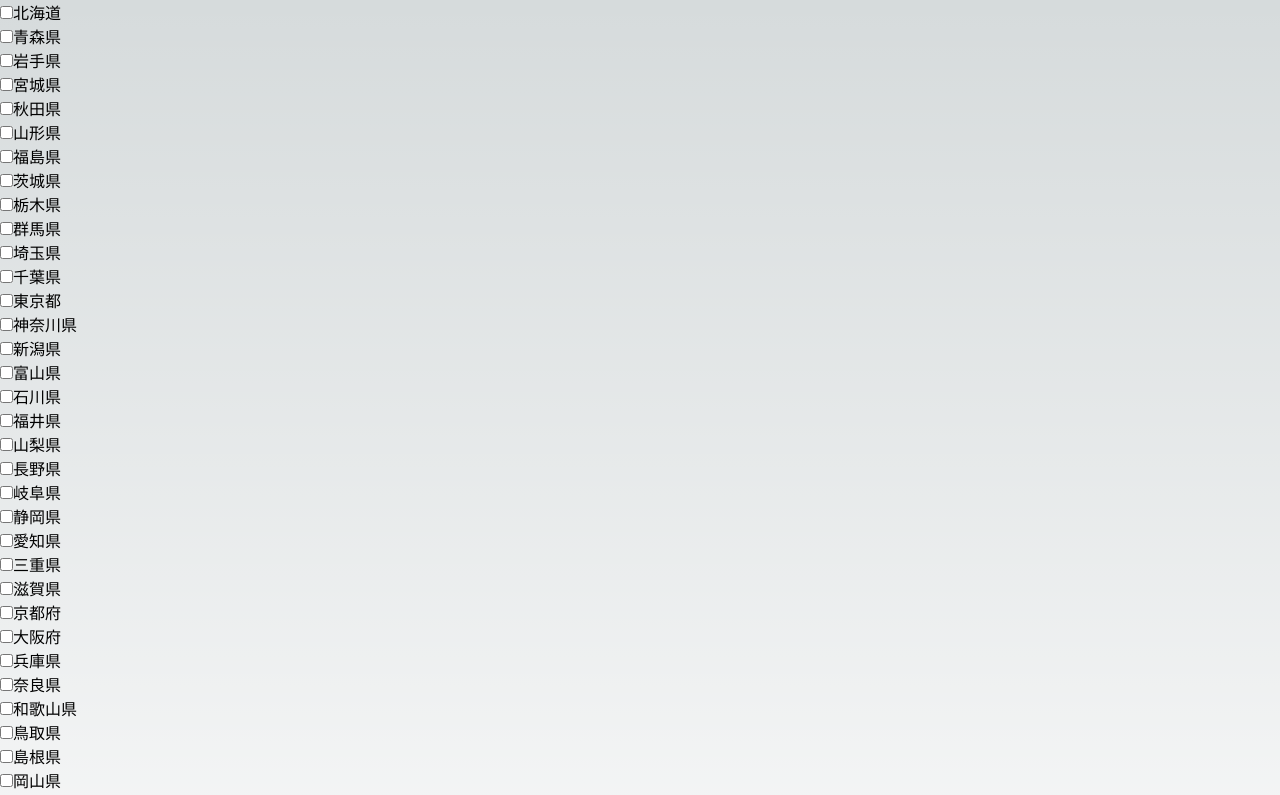
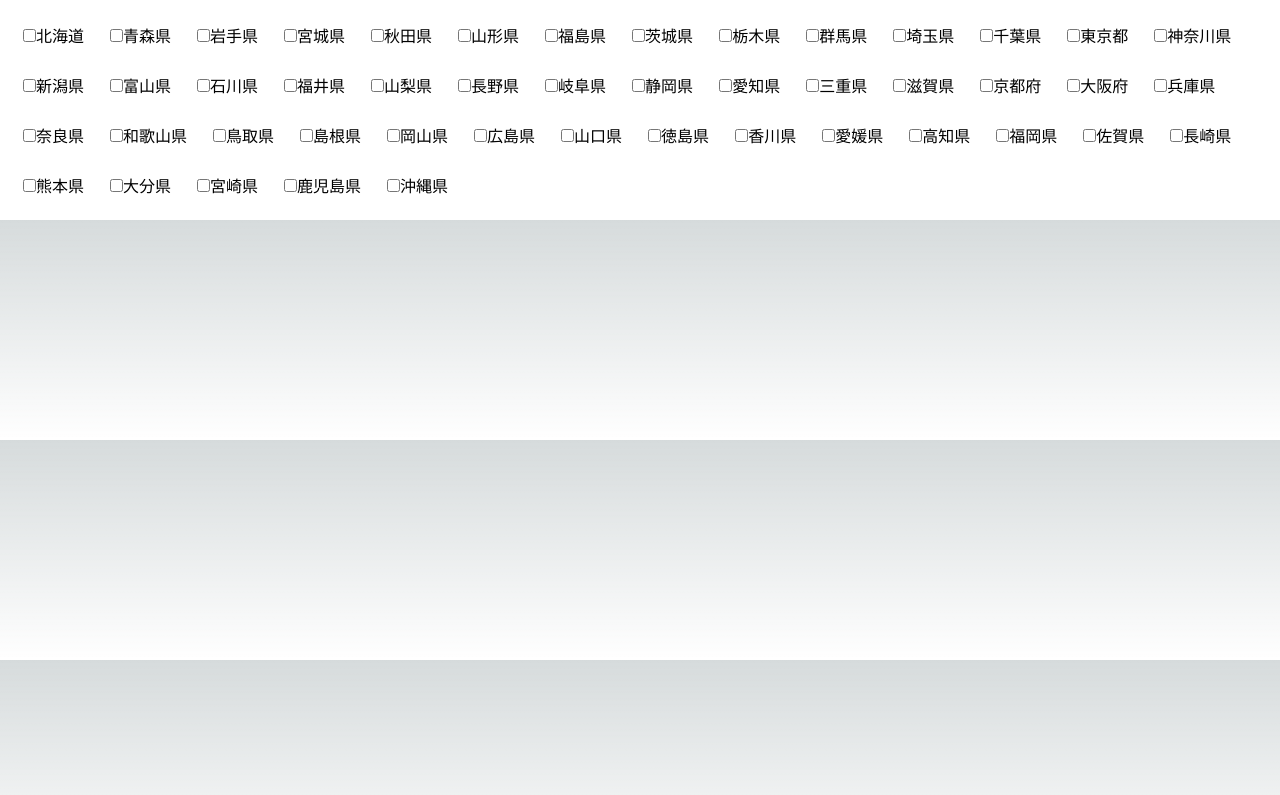
Before and after one commit to Ayano66/population, a Next.js app: page / in a window 1280 px wide. Shown: the top 795 px of the page. Built offline with nearby package versions, Linux system fonts and the light colour scheme.

Commit message:
都道府県選択と人口構成API呼び出し

```diff
--- a/src/components/CheckBox.tsx
+++ b/src/components/CheckBox.tsx
@@ -1,23 +1,43 @@
 import React from 'react';
-import prefectures from '@/pages/index';
 
 interface Props {
   prefectures: {
     prefCode: number;
     prefName: string;
   }[];
+  onChange:(prefName: string, prefCpde:number, check: boolean) => void
+}
+const Styles: React.CSSProperties = {
+  display: 'flex',
+  flexWrap: 'wrap',
+  padding: '10px',
+  justifyContent: 'flex-start',
+  justifySelf: 'auto',
+};
+const PrefStyles: React.CSSProperties = {
+  padding: '13px',
+};
 
-}
 
-const CheckBox: React.FC<Props> = ({ prefectures }) => {
+
+const CheckBox: React.FC<Props> = ({ prefectures, onChange}) => {
+
   return (
-    <div>
+    <div style={Styles}>
       {prefectures.map((prefecture) => (
-            <div key={prefecture.prefCode}>
-              <input type = "checkbox"></input>
-              <label>{prefecture.prefName}</label>
-            </div>
-          ))}
+        <div key={prefecture.prefCode} style={PrefStyles} >
+          <input
+          type='checkbox'
+          onChange={(event) =>
+          onChange(
+            prefecture.prefName,
+            prefecture.prefCode,
+            event.target.checked
+          )}
+          ></input>
+          <label>{prefecture.prefName}</label>
+        </div>
+      ))}
     </div>
   );
 };
--- /dev/null
+++ b/src/components/Graph.tsx
@@ -0,0 +1,2 @@
+import React from "react";
+import HighchartsReact from "highcharts-react-official";
--- a/src/pages/index.tsx
+++ b/src/pages/index.tsx
@@ -1,8 +1,9 @@
 import Head from 'next/head';
 import styles from '../styles/Home.module.css';
-import React from 'react';
+import React, { useEffect } from 'react';
 import { GetServerSideProps } from 'next';
 import CheckBox from '@/components/CheckBox';
+import axios from 'axios';
 
 const prefectures = [
   {
@@ -195,10 +196,39 @@ const prefectures = [
   },
 ];
 
+const handler = (
+  prefName: string,
+  prefCode:number,
+  check: boolean
+) => {
+
+  if(check) {
+    axios
+    .get(
+      "https://opendata.resas-portal.go.jp/api/v1/population/composition/perYear?prefCode=" +
+      String(prefCode),
+    {
+      headers: { "X-API-KEY": process.env.MY_APP_API_KEY},
+    }
+    )
+    console.log(prefCode + prefName)
+  }
+  else {
+    console.log("キャンセル" + prefCode + prefName)
+  }
+
+}
+
+
 export default function Home() {
   return (
-    <div>
-      <CheckBox prefectures={prefectures}></CheckBox>
+    <div style={Body}>
+      <CheckBox prefectures={prefectures} onChange={handler}></CheckBox>
     </div>
   );
+
+  }
+
+const Body: React.CSSProperties = {
+  backgroundColor: "white"
 }
```
Also changed, not shown: src/pages/_app.tsx (line endings or trailing spaces), 1 other file (tests, documents, lock files or other folders).
